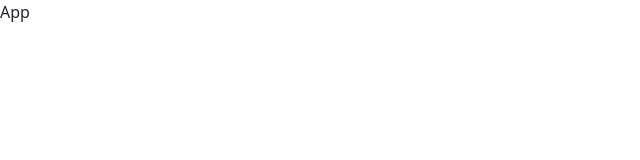
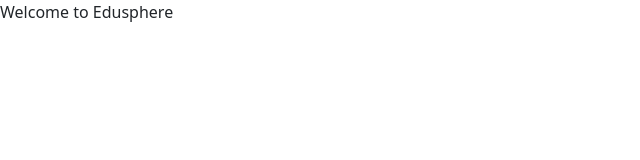
Before and after one commit to Marozva2/EduSphere, a React (Vite) app in the folder client/: page / in a window 1280 px wide. Shown: the top 160 px of the page, without its empty margins (0-640 px from the left). Built offline with nearby package versions, Linux system fonts and the light colour scheme.

Commit message:
Set up Home components
Only the Header, Footer and HomePage

Next: Work on the components

```diff
--- a/client/src/App.jsx
+++ b/client/src/App.jsx
@@ -1,7 +1,7 @@
 import React from "react";
 
 function App() {
-  return <div>App</div>;
+  return <div>Welcome to Edusphere</div>;
 }
 
 export default App;
```
Also changed, not shown: client/src/components/HomePage.js (added, +11 -0 lines), client/src/components/Footer.js (added), client/src/components/Header.js (added), 1 other file (tests, documents, lock files or other folders).
